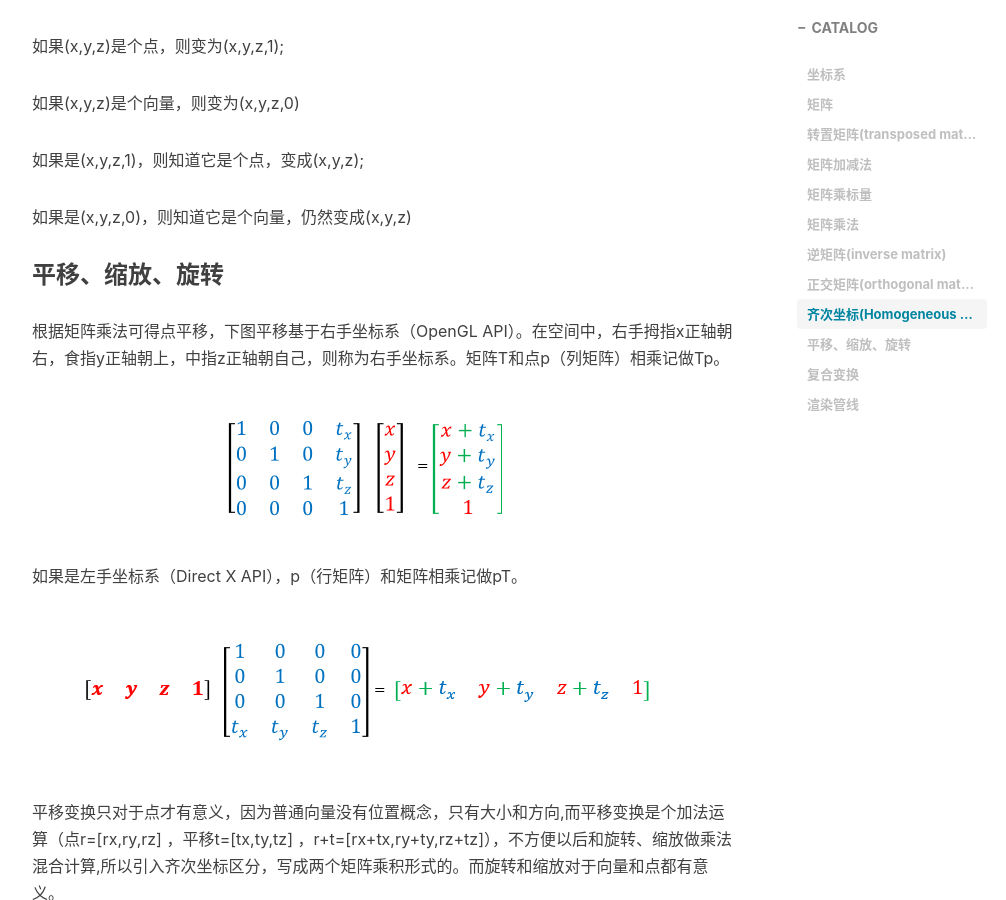
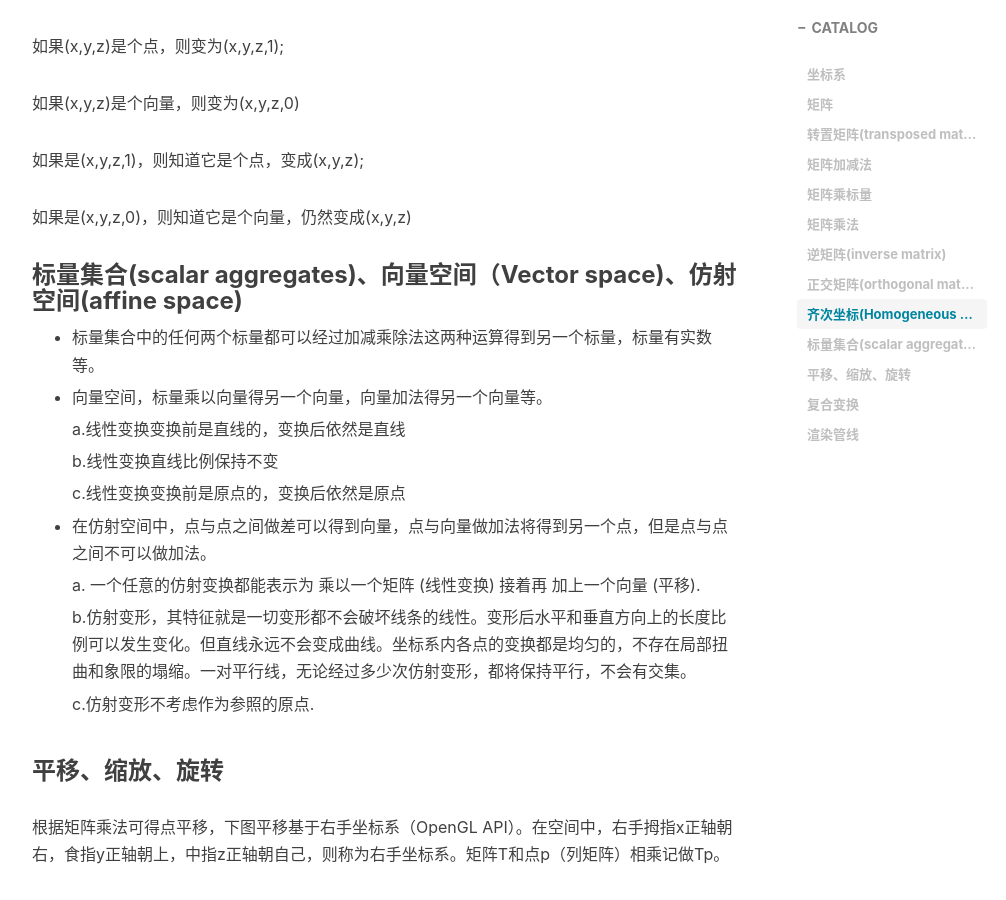
Before and after one commit to chenanbao/chenanbao.github.io, a Jekyll site: the page built from _posts/2018-10-29-矩阵变换.md, in a window 1280 px wide and 900 px high, scrolled down 8269 px. Shown: the whole window, without its empty margins (233-1239 px from the left). Built offline with Jekyll 4.4.1, drawn with Linux system fonts in a browser that asks for light colours; nearby versions of some CDN libraries; comment, search, counter and statistics services are not loaded.

Commit message:
补充仿射

```diff
--- a/_posts/2018-10-29-矩阵变换.md
+++ b/_posts/2018-10-29-矩阵变换.md
@@ -166,6 +166,28 @@ b.向量用于表示力和速度等具有方向和大小的量， 通常用具
 
 如果是(x,y,z,0)，则知道它是个向量，仍然变成(x,y,z)
 
+### 标量集合(scalar aggregates)、向量空间（Vector space)、仿射空间(affine space)
+
++ 标量集合中的任何两个标量都可以经过加减乘除法这两种运算得到另一个标量，标量有实数等。
+
++ 向量空间，标量乘以向量得另一个向量，向量加法得另一个向量等。
+
+  a.线性变换变换前是直线的，变换后依然是直线
+
+  b.线性变换直线比例保持不变
+
+  c.线性变换变换前是原点的，变换后依然是原点
+
+
++ 在仿射空间中，点与点之间做差可以得到向量，点与向量做加法将得到另一个点，但是点与点之间不可以做加法。
+
+  a. 一个任意的仿射变换都能表示为 乘以一个矩阵 (线性变换) 接着再 加上一个向量 (平移).
+
+  b.仿射变形，其特征就是一切变形都不会破坏线条的线性。变形后水平和垂直方向上的长度比例可以发生变化。但直线永远不会变成曲线。坐标系内各点的变换都是均匀的，不存在局部扭曲和象限的塌缩。一对平行线，无论经过多少次仿射变形，都将保持平行，不会有交集。
+
+  c.仿射变形不考虑作为参照的原点.
+
+
 ### 平移、缩放、旋转
 
   根据矩阵乘法可得点平移，下图平移基于右手坐标系（OpenGL API）。在空间中，右手拇指x正轴朝右，食指y正轴朝上，中指z正轴朝自己，则称为右手坐标系。矩阵T和点p（列矩阵）相乘记做Tp。
```
Also changed, not shown: _posts/2018-11-25-平面投影.md (+1 -0 lines).
